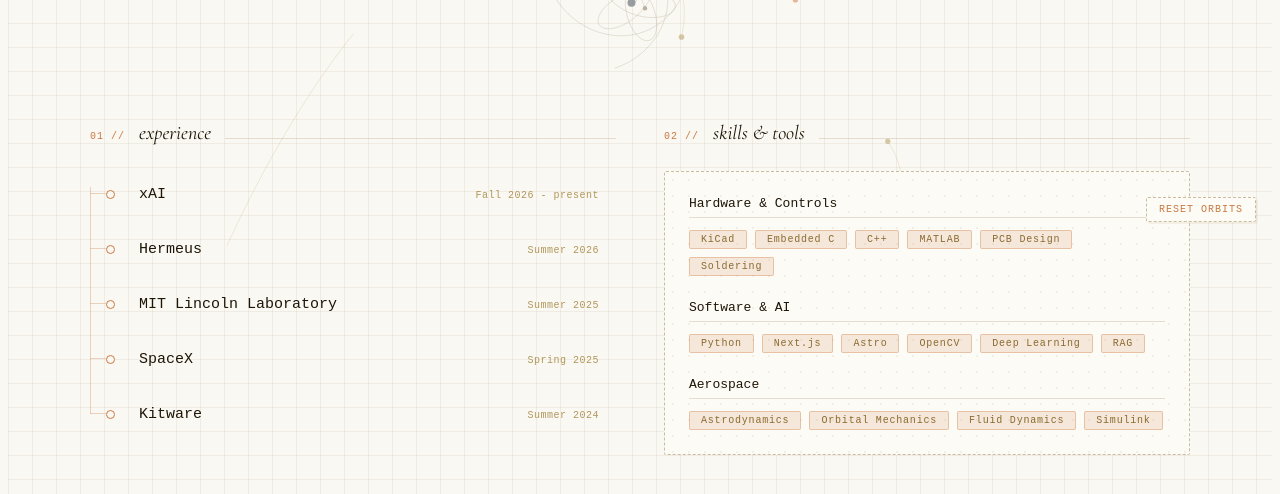
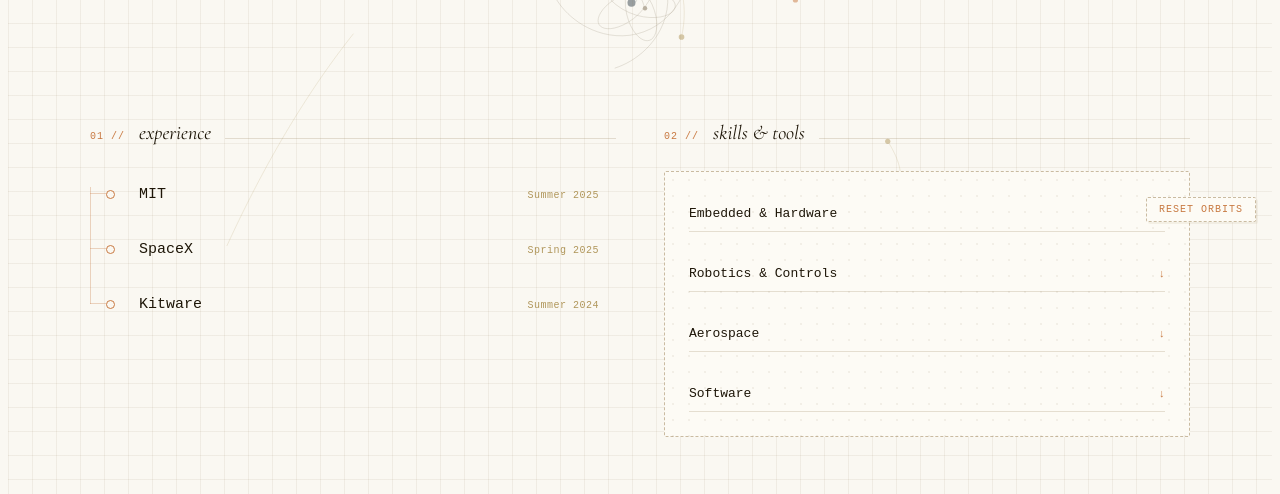
Before and after one commit to TSKoduru/hermes, an Astro site: page / in a window 1280 px wide. Shown: the part 554-1048 px from the top of the page. Built offline with nearby package versions, Linux system fonts and the light colour scheme; Astro itself is replaced by a stand-in of ours.

Commit message:
finish adding content to landing page

```diff
--- a/src/pages/index.astro
+++ b/src/pages/index.astro
@@ -5,16 +5,67 @@ import SignalTrace from '../components/SignalTrace.astro';
 import GlobalNBody from '../components/GlobalNBody.astro';
 
 const experience = [
-{ date: 'Fall 2026 - present',   role: 'Member of Technical Staff',  company: 'xAI', detail: 'LLM Research.' },
-  { date: 'Summer 2026',   role: 'Flight Software Intern',  company: 'Hermeus', detail: 'Hypersonics work. Flight software for Quarterhorse.' },
-  { date: 'Summer 2025',   role: 'Software / Controls Intern',  company: 'MIT Lincoln Laboratory', detail: 'Advanced defense research. Controls and embedded systems.' },
-  { date: 'Spring 2025', role: 'Software / Avionics Intern',  company: 'SpaceX',                 detail: 'Flight software and avionics systems for orbital launch vehicles.' },
-  { date: 'Summer 2024',  role: 'Software Engineering Intern', company: 'Kitware',                detail: 'Automated data gathering pipelines using Segment Anything and CLIP models.' },
+  // { date: 'Fall 2026 - present',   role: 'Member of Technical Staff',  company: 'xAI', detail: 'LLM research.' },
+  // { date: 'Summer 2026',   role: 'Flight Software Intern',  company: 'Hermeus', detail: 'Hypersonics work. Flight software for Quarterhorse.' },
+  // { date: 'Fall 2026 - present',   role: 'Firmware Engineer',  company: 'Anduril', detail: 'Autonomous robotics.' },
+  // { date: 'Fall 2026 - present',   role: 'Software Engineer',  company: 'Google', detail: 'LLM research.' },
+  { date: 'Summer 2025',   role: 'Software / Controls Intern',  company: 'MIT', detail: 'Advanced defense research at Lincoln Labs. Controls and embedded systems.' },
+  { date: 'Spring 2025', role: 'Software / Avionics Intern',  company: 'SpaceX',                 detail: 'Flight software and avionics systems for Falcon.' },
+  { date: 'Summer 2024',  role: 'Software Engineering Intern', company: 'Kitware',                detail: 'Research for the AFRL into long-range threat identification.' },
 ];
 const skills = [
-  { category: "Hardware & Controls", items: ["KiCad", "Embedded C", "C++", "MATLAB", "PCB Design", "Soldering"] },
-  { category: "Software & AI", items: ["Python", "Next.js", "Astro", "OpenCV", "Deep Learning", "RAG"] },
-  { category: "Aerospace", items: ["Astrodynamics", "Orbital Mechanics", "Fluid Dynamics", "Simulink"] }
+  {
+    category: "Embedded & Hardware",
+    items: [
+      "C/C++",
+      "STM32",
+      "FreeRTOS",
+      "PCB Design",
+      "KiCad / Altium",
+      "Verilog / VHDL",
+      "I2C / SPI / UART",
+      "Hardware Debugging",
+      "Linux",
+      "Bash",
+    ]
+  },
+  {
+    category: "Robotics & Controls",
+    items: [
+      "ROS / ROS2",
+      "ArduPilot",
+      "PX4",
+      "MAVLink",
+      "Gazebo",
+      "Control Systems",
+      "State Estimation",
+      "OpenCV",
+    ]
+  },
+  {
+    category: "Aerospace",
+    items: [
+      "Orbital Mechanics",
+      "Flight Dynamics",
+      "Astrodynamics",
+      "GNC",
+      "MATLAB / Simulink",
+    ]
+  },
+  {
+    category: "Software",
+    items: [
+      "Python",
+      "TypeScript",
+      "React / Next.js",
+      "Node.js",
+      "REST APIs",
+      "SQL",
+      "Docker",
+      "AWS",
+      "Git",
+    ]
+  },
 ];
 ---
 
@@ -119,16 +170,22 @@ const skills = [
               <span class="serif" style="font-size: 20px; color: var(--ink); font-weight: 400; font-style: italic;">skills & tools</span>
               <hr class="section-rule" />
             </div>
+
             <div class="skills-card">
-              {skills.map(skill => (
-                <div>
-                  <div style="font-size: 13px; color: var(--ink); font-weight: 500; margin-bottom: 12px; border-bottom: 1px solid var(--rule); padding-bottom: 6px;">
-                    {skill.category}
-                  </div>
-                  <div style="display: flex; flex-wrap: wrap; gap: 8px;">
-                    {skill.items.map(item => (
-                      <span class="copper-tag interactive-tag">{item}</span>
-                    ))}
+              {skills.map((skill, i) => (
+                <div class="skills-group" data-open={"false"}>
+                  <button class="skills-group-header">
+                    <span>{skill.category}</span>
+                    <span class="skills-chevron">↓</span>
+                  </button>
+                  <div class="skills-group-body">
+                    <div class="skills-group-inner">
+                      <div style="display: flex; flex-wrap: wrap; gap: 8px; padding: 12px 0 4px;">
+                        {skill.items.map(item => (
+                          <span class="copper-tag interactive-tag">{item}</span>
+                        ))}
+                      </div>
+                    </div>
                   </div>
                 </div>
               ))}
@@ -289,4 +346,63 @@ const skills = [
   .exp-node:hover .exp-detail-wrapper {
     grid-template-rows: 1fr;
   }
+
+  .skills-group-header {
+  width: 100%;
+  display: flex;
+  justify-content: space-between;
+  align-items: center;
+  background: none;
+  border: none;
+  border-bottom: 1px solid var(--rule);
+  padding: 10px 0;
+  cursor: pointer;
+  font-size: 13px;
+  color: var(--ink);
+  font-weight: 500;
+  transition: color 0.2s ease;
+  font-family: inherit;
+}
+
+.skills-group-header:hover {
+  color: var(--copper);
+}
+
+.skills-chevron {
+  font-family: var(--font-mono);
+  font-size: 11px;
+  color: var(--copper);
+  transition: transform 0.3s cubic-bezier(0.4, 0, 0.2, 1);
+  display: inline-block;
+}
+
+.skills-group[data-open="true"] .skills-chevron {
+  transform: rotate(180deg);
+}
+
+.skills-group-body {
+  display: grid;
+  grid-template-rows: 0fr;
+  transition: grid-template-rows 0.3s cubic-bezier(0.4, 0, 0.2, 1);
+}
+
+.skills-group[data-open="true"] .skills-group-body {
+  grid-template-rows: 1fr;
+}
+
+.skills-group-inner {
+  overflow: hidden;
+}
 </style>
+
+<script>
+  document.addEventListener('astro:page-load', () => {
+    document.querySelectorAll('.skills-group-header').forEach(header => {
+      header.addEventListener('click', () => {
+        const group = header.closest('.skills-group');
+        const isOpen = group.getAttribute('data-open') === 'true';
+        group.setAttribute('data-open', isOpen ? 'false' : 'true');
+      });
+    });
+  });
+</script>
```
